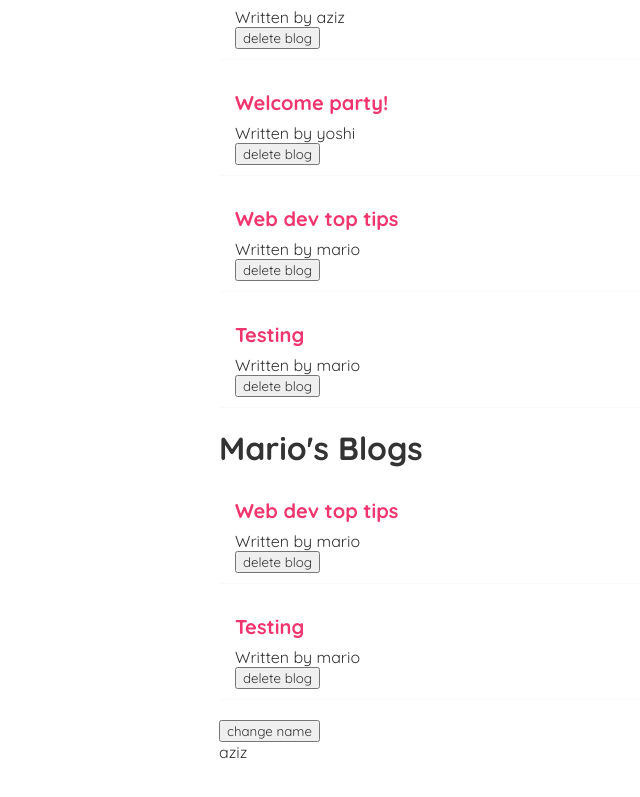
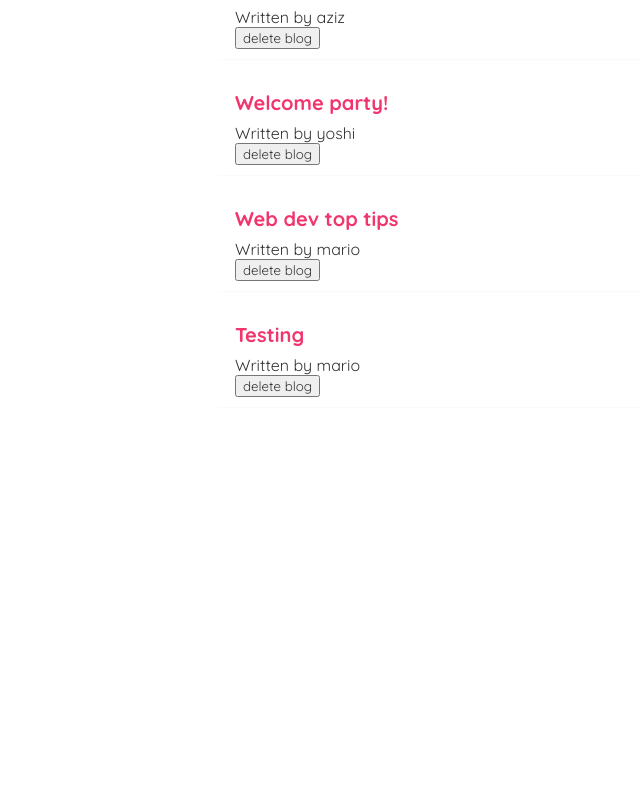
Before and after one commit to arfaoui-aziz/React-Todo, a React (Create React App) app: page / in a window 1280 px wide. Shown: the part 227-1024 px from the top of the page, without its empty margins (121-761 px from the left). After the commit the page ends 800 px from the top, so only its background shows below. Built offline with nearby package versions, Linux system fonts and the light colour scheme; data requests are answered from the project's data file.

Commit message:
feat: adding useFetch Hook

```diff
--- a/src/Home.js
+++ b/src/Home.js
@@ -1,39 +1,23 @@
 import BlogList from "./BlogList";
-import { useState, useEffect } from "react";
+import useFetch from "./useFetch";
 
 //******** Home Component */
 const Home = () => {
-  const [blogs, setBlogs] = useState(null);
+  const { data: blogs, error, isLoading } = useFetch(
+    "http://localhost:5000/blogs"
+  );
 
-  const [name, setName] = useState("aziz");
-
-  const handleDelete = (id) => {
-    const newBlogs = blogs.filter((blog) => blog.id !== id);
-    setBlogs(newBlogs);
-  };
-
-  useEffect(() => {
-    console.log("use Effect running");
-    fetch("http://localhost:5000/blogs")
-      .then((response) => response.json())
-      .then((data) => setBlogs(data));
-  }, []);
+  // const handleDelete = (id) => {
+  //   const newBlogs = blogs.filter((blog) => blog.id !== id);
+  //   setBlogs(newBlogs);
+  // };
 
   //***** Return*/
   return (
     <div className="home">
-      {blogs && (
-        <BlogList blogs={blogs} title="All Blogs" handleDelete={handleDelete} />
-      )}
-      {blogs && (
-        <BlogList
-          blogs={blogs.filter((blog) => blog.author === "mario")}
-          title="Mario's Blogs"
-          handleDelete={handleDelete}
-        />
-      )}
-      <button onClick={() => setName("luigi")}>change name</button>
-      <p>{name}</p>
+      {error && <div>{error}</div>}
+      {isLoading && <div>Loading ....</div>}
+      {blogs && <BlogList blogs={blogs} title="All Blogs" />}
     </div>
   );
 };
--- /dev/null
+++ b/src/useFetch.js
@@ -0,0 +1,29 @@
+import { useState, useEffect } from "react";
+
+const useFetch = (url) => {
+  const [data, setData] = useState(null);
+  const [isLoading, setIsLoading] = useState(true);
+  const [error, setError] = useState(null);
+
+  useEffect(() => {
+    console.log("use Effect running");
+    fetch(url)
+      .then((response) => {
+        if (!response.ok) throw new Error("Unable to connect");
+        return response.json();
+      })
+      .then((data) => {
+        setData(data);
+        setIsLoading(false);
+        setError(null);
+      })
+      .catch((e) => {
+        setIsLoading(false);
+        console.log(e.message);
+      });
+  }, [url]);
+
+  return { data, error, isLoading };
+};
+
+export default useFetch;
```
